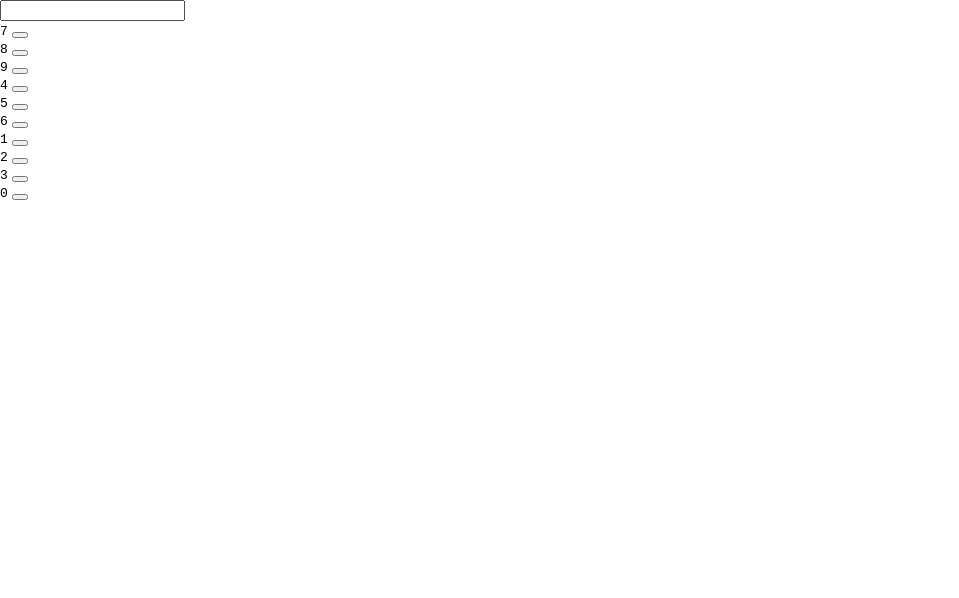
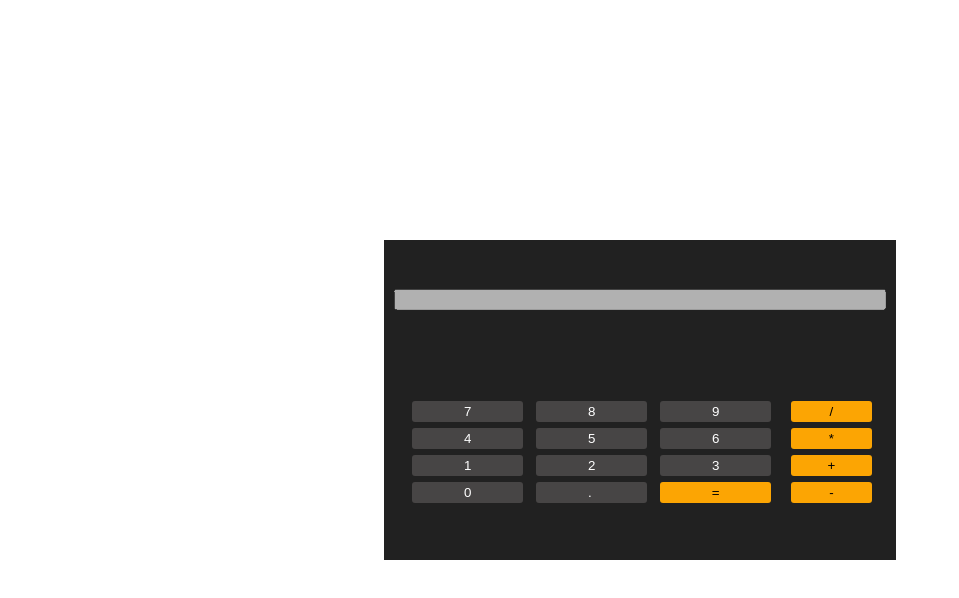
Before and after one commit to asi309/calculator, a plain HTML site: page index.html in a window 1280 px wide. Shown: the whole page, without its empty margins (0-959 px from the left). Drawn offline with Linux system fonts and the light colour scheme.

Commit message:
Added style to the calculator

```diff
--- a/index.html
+++ b/index.html
@@ -11,47 +11,75 @@
     <body>
         <div id="app">
             <div id="calculator-box">
-                <input type="text" id="num">
-                <div class="numbers">
+                <input type="text" id="num" disabled>
+                <div id="input-section">
+                    <div id="numbers">
                         <div class="key" data-key="103">
-                        <kbd>7</kbd>
-                        <button class="btn btn-input" onclick="addNum(7)"></button>
+                            <kbd></kbd>
+                            <button class="btn btn-input" onclick="addNum(7)">7</button>
                         </div>
                         <div class="key" data-key="104">
-                        <kbd>8</kbd>
-                        <button class="btn btn-input" onclick="addNum(8)"></button>
+                            <kbd></kbd>
+                            <button class="btn btn-input" onclick="addNum(8)">8</button>
                         </div>
                         <div class="key" data-key="109">
-                        <kbd>9</kbd>
-                        <button class="btn btn-input" onclick="addNum(9)"></button>
+                            <kbd></kbd>
+                            <button class="btn btn-input" onclick="addNum(9)">9</button>
                         </div>
                         <div class="key" data-key="100">
-                        <kbd>4</kbd>
-                        <button class="btn btn-input" onclick="addNum(4)"></button>
+                            <kbd></kbd>
+                            <button class="btn btn-input" onclick="addNum(4)">4</button>
                         </div>
                         <div class="key" data-key="101">
-                        <kbd>5</kbd>
-                        <button class="btn btn-input" onclick="addNum(5)"></button>
+                            <kbd></kbd>
+                            <button class="btn btn-input" onclick="addNum(5)">5</button>
                         </div>
                         <div class="key" data-key="102">
-                        <kbd>6</kbd>
-                        <button class="btn btn-input" onclick="addNum(6)"></button>
+                            <kbd></kbd>
+                            <button class="btn btn-input" onclick="addNum(6)">6</button>
                         </div>
                         <div class="key" data-key="97">
-                        <kbd>1</kbd>
-                        <button class="btn btn-input" onclick="addNum(1)"></button>
+                            <kbd></kbd>
+                            <button class="btn btn-input" onclick="addNum(1)">1</button>
                         </div>
                         <div class="key" data-key="98">
-                        <kbd>2</kbd>
-                        <button class="btn btn-input" onclick="addNum(2)"></button>
+                            <kbd></kbd>
+                            <button class="btn btn-input" onclick="addNum(2)">2</button>
                         </div>
                         <div class="key" data-key="99">
-                        <kbd>3</kbd>
-                        <button class="btn btn-input" onclick="addNum(3)"></button>
+                            <kbd></kbd>
+                            <button class="btn btn-input" onclick="addNum(3)">3</button>
                         </div>
                         <div class="key" data-key="96">
-                        <kbd>0</kbd>
-                        <button class="btn btn-input" onclick="addNum(0)"></button>
+                            <kbd></kbd>
+                            <button class="btn btn-input" onclick="addNum(0)">0</button>
+                        </div>
+                        <div class="key" data-key="110">
+                            <kbd></kbd>
+                            <button class="btn btn-input" onclick="addNum('.')">.&nbsp;</button>
+                        </div>
+                        <div class="key" data-key="13">
+                            <kbd></kbd>
+                            <button class="btn btn-operation" onclick="addNum('enter')">=</button>
+                        </div>
+                    </div>
+                    <div id="operations">
+                        <div class="key" data-key="111">
+                            <kbd></kbd>
+                            <button class="btn btn-operation" onclick="addNum('/')">/</button>
+                        </div>
+                        <div class="key" data-key="106">
+                            <kbd></kbd>
+                            <button class="btn btn-operation" onclick="addNum('*')">*</button>
+                        </div>
+                        <div class="key" data-key="107">
+                            <kbd></kbd>
+                            <button class="btn btn-operation" onclick="addNum('+')">+</button>
+                        </div>
+                        <div class="key" data-key="109">
+                            <kbd></kbd>
+                            <button class="btn btn-operation" onclick="addNum('-')">-</button>
+                        </div>
                     </div>
                 </div>
             </div>
--- a/script.js
+++ b/script.js
@@ -30,3 +30,23 @@ const operate = () => {
         operationQ = [];
     }
 };
+
+// const handleOperation = (e) => {
+
+// }
+
+// const keys = document.querySelectorAll('.key');
+// window.addEventListener('keydown', handleOperation);
+
+const addNum = (num) => {
+    console.log(num);
+    const inputBox = document.querySelector('input');
+    const btn = Array.from(document.querySelectorAll('.btn-operation'));
+    if (typeof num === 'number') {
+        inputBox.value = num;
+    } else {
+        if (num === 'enter') {
+
+        }
+    }
+}
--- a/styles.css
+++ b/styles.css
@@ -6,3 +6,89 @@ html {
     height: 100vh;
     width: 100vw;
 }
+
+body {
+    display: flex;
+    justify-content: center;
+    height: 100vh;
+}
+
+#app {
+    display: flex;
+    justify-content: center;
+}
+
+#calculator-box {
+    align-items: center;
+    background-color: #212121;
+    display: flex;
+    flex-wrap: wrap;
+    height: 40vh;
+    justify-content: space-between;
+    margin: auto;
+    padding: 10px;
+    width: 40vw;
+}
+
+#calculator-box #num {
+    /* height: 10%;
+    background-color: white; */
+    color: black;
+    width: 100%;
+}
+
+#input-section {
+    align-items: center;
+    display: flex;
+    flex-wrap: nowrap;
+    justify-content: space-between;
+    margin: 3px 5px 3px 5px;
+    padding: 3px;
+    width: 100%;
+}
+
+#numbers {
+    align-items: center;
+    display: flex;
+    flex-wrap: wrap;
+    justify-content: center;
+    padding-left: 5px;
+    margin-top: 5px;
+    width: 80%;
+}
+
+#operations {
+    align-items: flex-end;
+    display: flex;
+    flex-direction: column;
+    flex-wrap: wrap;
+    justify-content: center;
+    padding-left: 5px;
+    margin-top: 5px;
+    width: 20%;
+}
+
+#numbers .key {
+    width: 33%;
+}
+
+#operations .key {
+    width: 100%;
+}
+
+.btn {
+    width: 90%;
+    margin: 3px;
+    border-radius: 3px;
+    border: 0px;
+    padding: 3px 0 3px 0;
+}
+
+.btn-input {
+    background-color: #474545;
+    color: white;
+}
+
+.btn-operation {
+    background-color: #fca503;
+}
```
Lines whose indentation alone changed are shown as unchanged.
